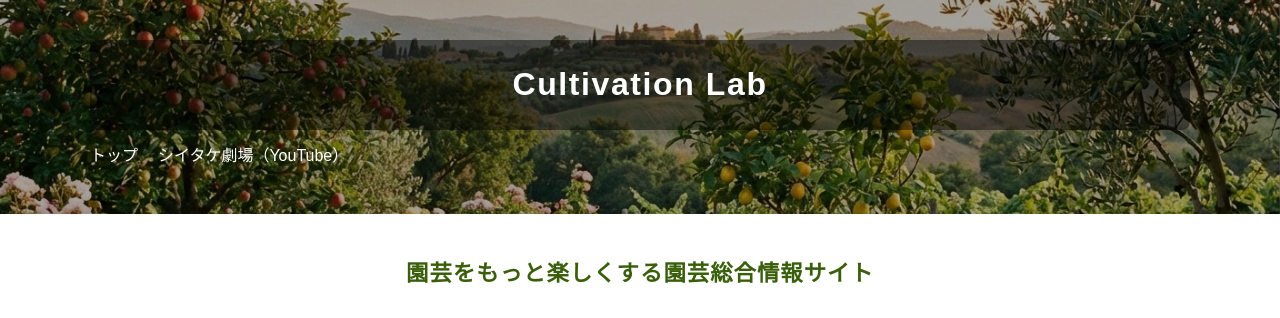
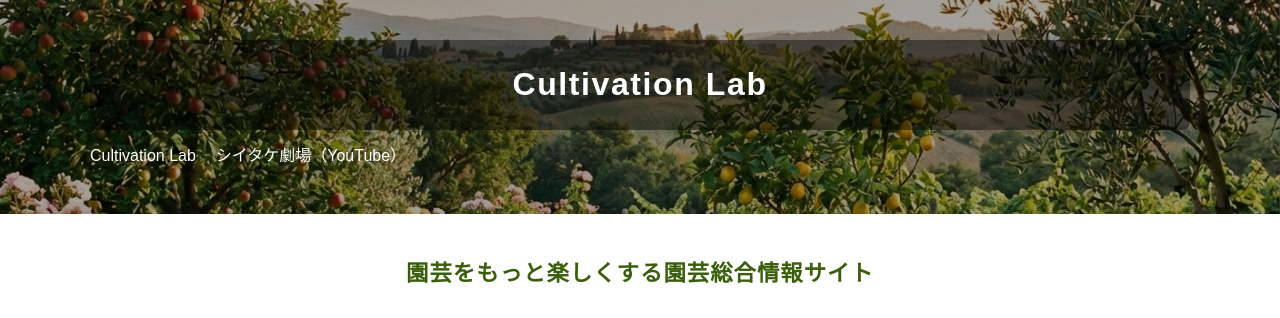
Before and after one commit to shiitake-garden/shiitake-garden.github.io, a Jekyll site: the page built from index.html, in a window 1280 px wide. Shown: the top 318 px of the page. Built offline with Jekyll 4.4.1, drawn with Linux system fonts in a browser that asks for light colours.

Commit message:
Update header.html

```diff
--- a/_includes/header.html
+++ b/_includes/header.html
@@ -3,7 +3,7 @@
   <div class="header-inner">
     <h1 class="site-title">Cultivation Lab</h1>
     <nav class="site-nav">
-      <a href="/">トップ</a>
+      <a href="/">Cultivation Lab</a>
       <a href="https://www.youtube.com/channel/UCrtw70zncgFarJrSXo7ztjg">シイタケ劇場（YouTube）</a>
     </nav>
   </div>
```
